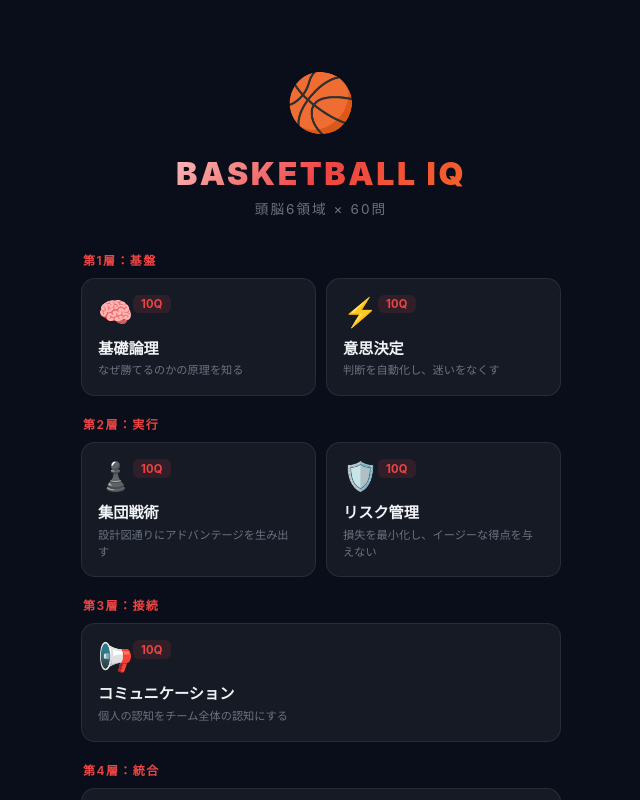
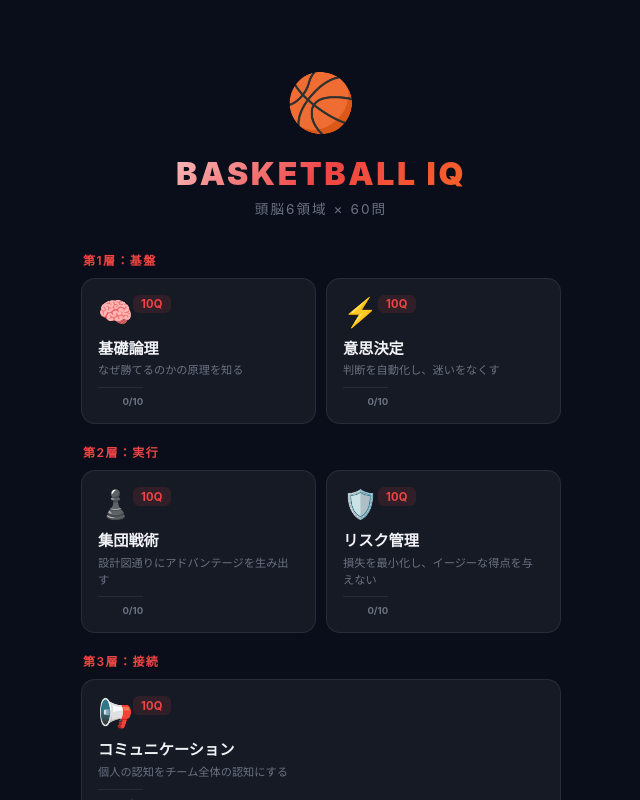
Before and after one commit to Jooozen/basketball-iq-trainer, a React (Vite) app: page / in a window 1280 px wide. Shown: the top 800 px of the page, without its empty margins (319-959 px from the left). Built offline with nearby package versions, Linux system fonts and the light colour scheme.

Commit message:
feat: segmented progress bar showing per-question correct count
Replace percentage-based bar with individual segments - one per
question. Each correct answer fills a green segment. When all
segments are filled, shows "COMPLETE" label.

https://claude.ai/code/session_013ZDhrMYQh1f9V7ACwMf8Rp

```diff
--- a/src/App.css
+++ b/src/App.css
@@ -223,44 +223,45 @@
   overflow: hidden;
 }
 
-/* ── Card Progress Bar ────────────────────────────────────── */
-.card-progress {
+/* ── Card Segment Progress ────────────────────────────────── */
+.card-segments {
   margin-top: 0.5rem;
   padding-top: 0.5rem;
   border-top: 1px solid var(--color-border);
+  display: flex;
+  align-items: center;
+  gap: 0.4rem;
 }
 
-.card-progress-header {
+.card-segments-bar {
   display: flex;
-  justify-content: space-between;
-  align-items: center;
-  margin-bottom: 0.3rem;
+  gap: 2px;
+  flex: 1;
+  min-width: 0;
 }
 
-.card-progress-score {
-  font-size: 0.7rem;
-  font-weight: 700;
-  color: var(--color-text);
+.card-seg {
+  flex: 1;
+  height: 4px;
+  border-radius: 1px;
+  background: rgba(255, 255, 255, 0.08);
+  transition: background 0.2s;
 }
 
-.card-progress-pct {
-  font-size: 0.65rem;
-  font-weight: 600;
-  color: var(--color-text-secondary);
+.card-seg.filled {
+  background: #22c55e;
 }
 
-.card-progress-bar {
-  height: 4px;
-  background: rgba(255, 255, 255, 0.06);
-  border-radius: 2px;
-  overflow: hidden;
+.card-segments-label {
+  font-size: 0.6rem;
+  font-weight: 700;
+  color: var(--color-text-secondary);
+  white-space: nowrap;
+  flex-shrink: 0;
 }
 
-.card-progress-fill {
-  height: 100%;
-  background: linear-gradient(90deg, var(--color-primary), var(--color-accent));
-  border-radius: 2px;
-  transition: width 0.3s ease;
+.card-segments-label.complete {
+  color: #22c55e;
 }
 
 /* ── Home Footer ──────────────────────────────────────────── */
--- a/src/components/HomeScreen.tsx
+++ b/src/components/HomeScreen.tsx
@@ -86,21 +86,20 @@ export function HomeScreen({ user, questions, onNavigate }: Props) {
                     {(() => {
                       const stats = progress?.levelStats ?? {};
                       const correctSum = Object.values(stats).reduce((s, v) => s + v.correct, 0);
-                      const totalSum = Object.values(stats).reduce((s, v) => s + v.total, 0);
-                      if (totalSum === 0) return null;
-                      const pct = Math.round((correctSum / totalSum) * 100);
+                      const isComplete = qCount > 0 && correctSum >= qCount;
                       return (
-                        <div className="card-progress">
-                          <div className="card-progress-header">
-                            <span className="card-progress-score">{correctSum}/{totalSum}</span>
-                            <span className="card-progress-pct">{pct}%</span>
+                        <div className="card-segments">
+                          <div className="card-segments-bar">
+                            {Array.from({ length: qCount }, (_, i) => (
+                              <span
+                                key={i}
+                                className={`card-seg ${i < correctSum ? 'filled' : ''}`}
+                              />
+                            ))}
                           </div>
-                          <div className="card-progress-bar">
-                            <div
-                              className="card-progress-fill"
-                              style={{ width: `${pct}%` }}
-                            />
-                          </div>
+                          <span className={`card-segments-label ${isComplete ? 'complete' : ''}`}>
+                            {isComplete ? 'COMPLETE' : `${correctSum}/${qCount}`}
+                          </span>
                         </div>
                       );
                     })()}
```
